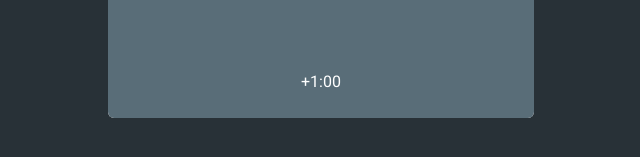
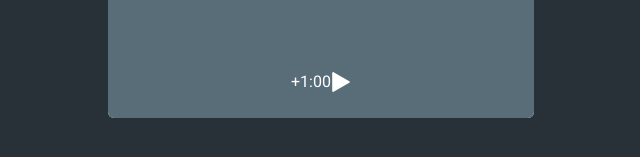
Before and after one commit to lstuartfry/next-timer-app, a Next.js app: page / in a window 1280 px wide. Shown: the part 549-706 px from the top of the page, without its empty margins (319-959 px from the left). Built offline with nearby package versions, Linux system fonts and the light colour scheme.

Commit message:
adds pause/play button

```diff
--- a/src/components/Timer.tsx
+++ b/src/components/Timer.tsx
@@ -3,6 +3,9 @@
 import { useEffect } from "react";
 import { useTimer } from "react-timer-hook";
 import InputMask from "react-input-mask";
+import Image from "next/image";
+import pause from "/public/pause.svg";
+import play from "/public/play.svg";
 
 interface Props {
   expiryTimestamp: Date;
@@ -15,8 +18,11 @@ interface Props {
   }) => void;
 }
 
+const Pause = <Image src={pause} alt="pause" width={20} height={20} />;
+const Play = <Image src={play} alt="play" width={20} height={20} />;
+
 export default function Timer({ expiryTimestamp, onChange }: Props) {
-  const { seconds, minutes, pause, restart } = useTimer({
+  const { isRunning, minutes, pause, restart, resume, seconds } = useTimer({
     expiryTimestamp,
     autoStart: false,
   });
@@ -51,6 +57,9 @@ export default function Timer({ expiryTimestamp, onChange }: Props) {
       </div>
       <div className="flex justify-center py-6">
         <button onClick={handleAddMinute}>+1:00</button>
+        <button onClick={() => (isRunning ? pause() : resume())}>
+          {isRunning ? Pause : Play}
+        </button>
       </div>
     </div>
   );
```
Also changed, not shown: public/pause.svg (added), public/play.svg (added).
